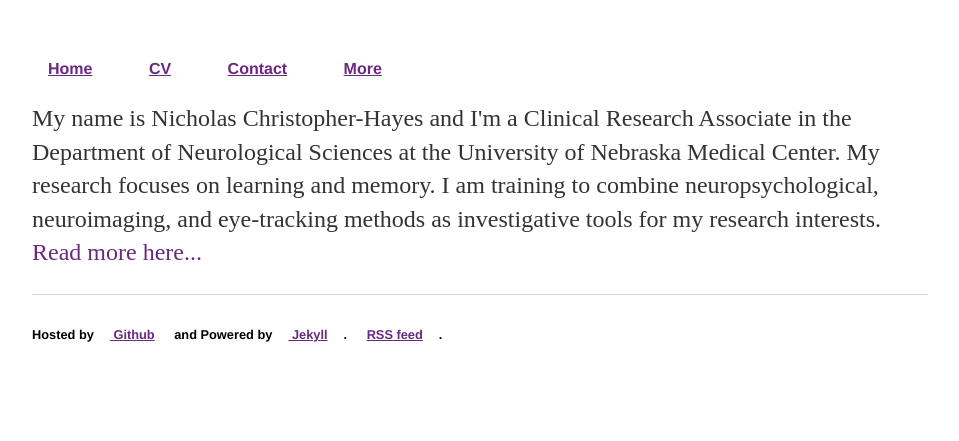
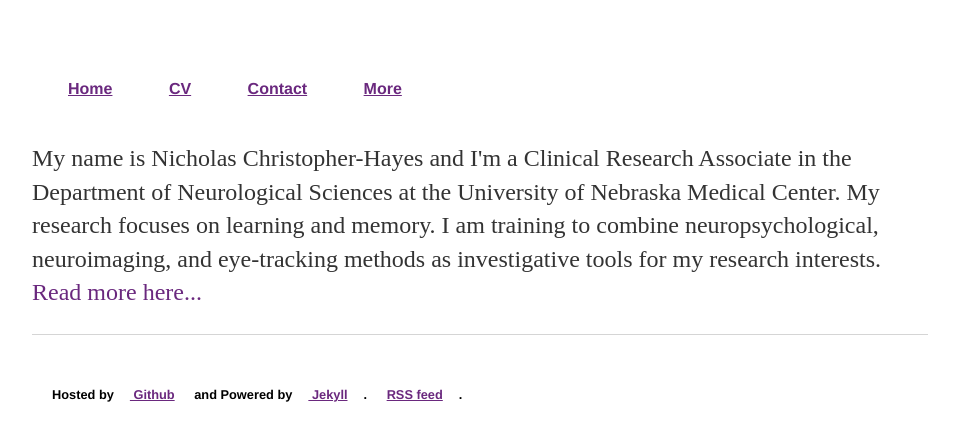
Before and after one commit to nichrishayes/nichrishayes.github.io, a Jekyll site: the page built from index.html, in a window 1280 px wide. Shown: the top 441 px of the page, without its empty margins (160-1119 px from the left). Built offline with Jekyll 4.4.1, drawn with Linux system fonts in a browser that asks for light colours.

Commit message:
Update main.css

```diff
--- a/css/main.css
+++ b/css/main.css
@@ -4,7 +4,7 @@
 }
 nav ul, footer ul {
     font-family:'Helvetica', 'Arial', 'Sans-Serif';
-    padding: 0px;
+    padding: 20px;
     list-style: none;
     font-weight: bold;
     overflow: hidden;
@@ -21,11 +21,7 @@
     text-decoration: underline;
 }
 
-
-
-
-
-
+/*Dropdown menu content design lives here*/
 li a, .dropbtn {
     display: inline;
     color: #6A287E;
@@ -33,14 +29,9 @@
     padding: 12px 16px;
     text-decoration: underline;
 }
-
-
-}
-
 li.dropdown {
     display: inline-block;
 }
-
 .dropdown-content {
     display: none;
     position: absolute;
@@ -49,24 +40,17 @@
     box-shadow: 0px 8px 16px 0px rgba(0,0,0,0.2);
     z-index: 1;
 }
-
 .dropdown-content a {
     color: #6A287E;
     padding: 12px 16px;
-    text-decoration: none;
+    text-decoration: underline;
     display: block;
     text-align: center;
 }
-
 .dropdown-content a:hover {background-color: #B6B6B4}
-
 .show {display: inline;}
 
-
-
-
-
-
+/*End of dropdown menu content*/
 
 
 h1 {
```
